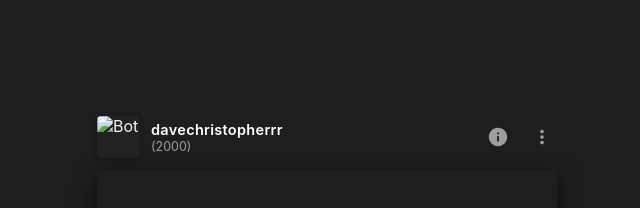
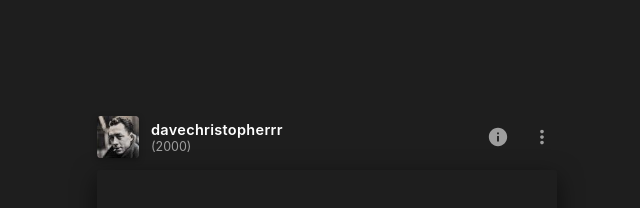
Before and after one commit to DaveChristopherr/Chess-Engine, a plain HTML site: page index.html in a window 1280 px wide. Shown: the top 208 px of the page, without its empty margins (313-953 px from the left). Drawn offline with nearby package versions, Linux system fonts and the light colour scheme.

Commit message:
Update index.html

```diff
--- a/index.html
+++ b/index.html
@@ -392,7 +392,7 @@
 
             <div class="player-info">
                 <div class="avatar">
-                    <img id="bot-img" src="davechristopherrr.jpg" alt="Bot">
+                    <img id="bot-img" src="521174315.c110b96e.32x32o.c4d93e3c2fc2@2x.jpg" alt="Bot">
                 </div>
                 <div class="player-details">
                     <span class="player-name">davechristopherrr</span>
```
